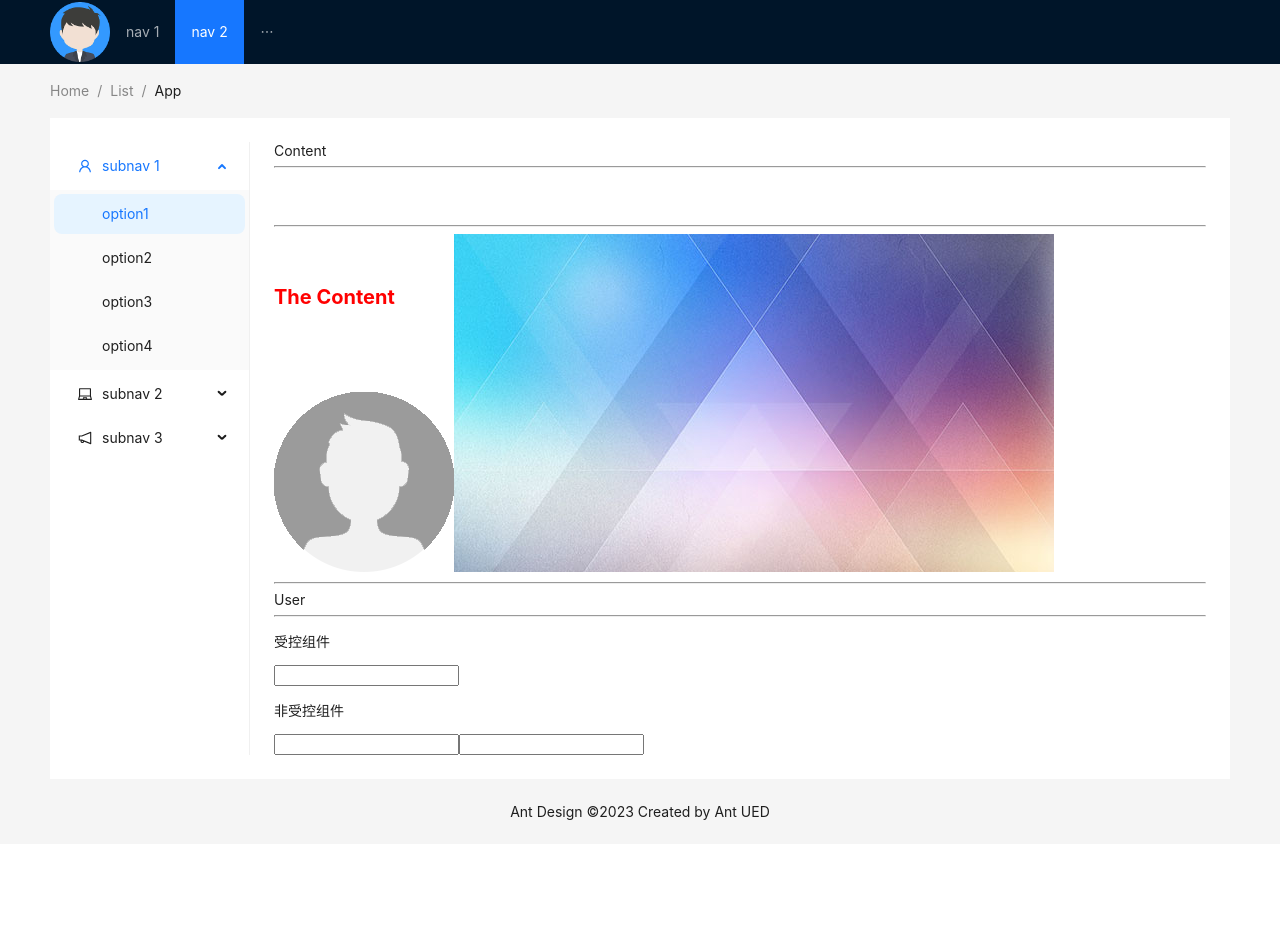
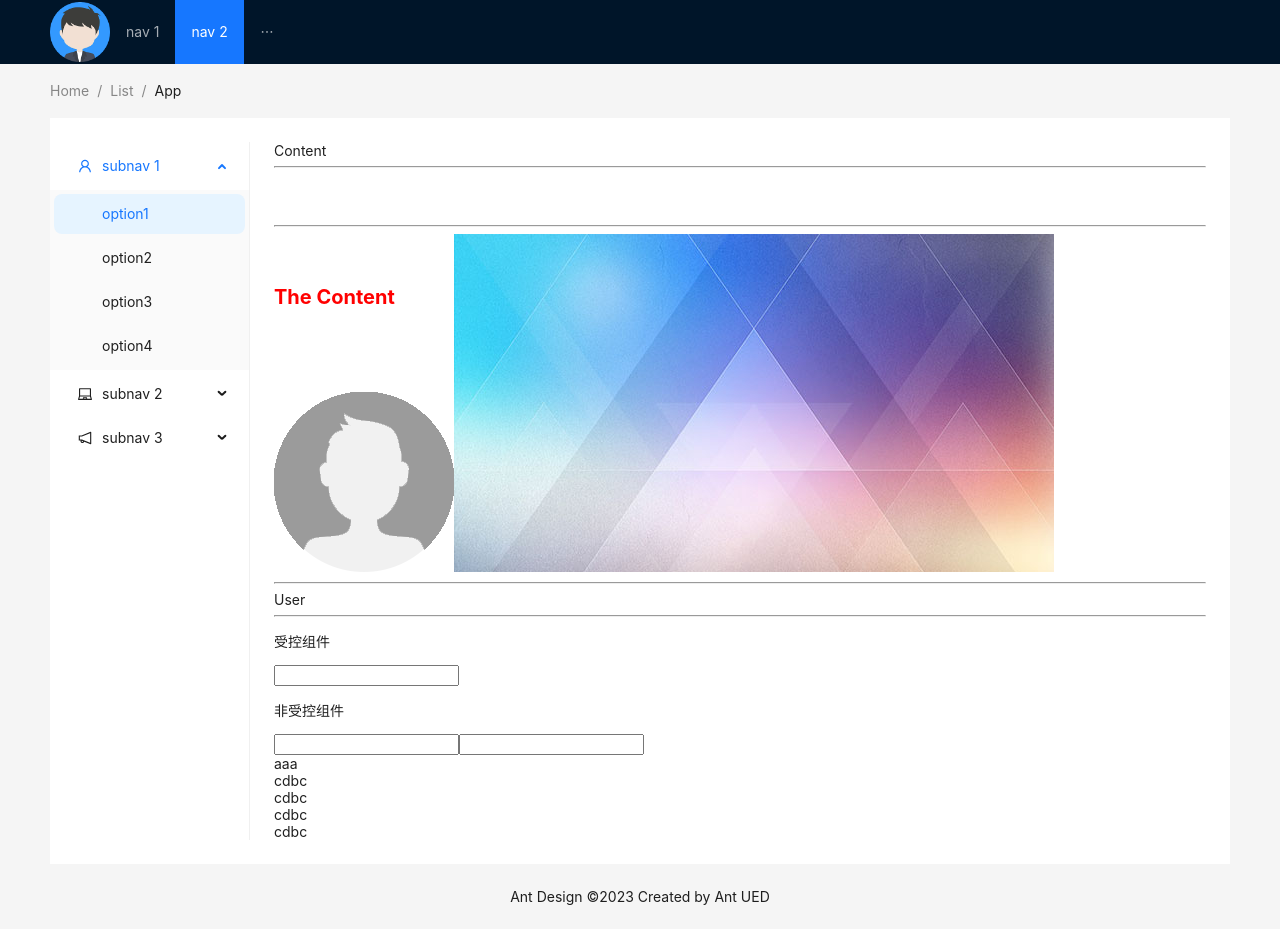
Before and after one commit to liu-yongyuan/mat-cloud-learn-react, a React app: page / in a window 1280 px wide. Before the commit the page ends 844 px from the top, so only its background shows below. Built offline with nearby package versions, Linux system fonts and the light colour scheme.

Commit message:
babel 热更新失效--暂不解决

```diff
--- a/babel.config.js
+++ b/babel.config.js
@@ -2,7 +2,7 @@ const isDev = process.env.NODE_ENV === "development"; // 是否为开发模式
 
 module.exports = {
   // plugins: [isDev && require.resolve("react-refresh/babel")].filter(Boolean),
-  plugins: ["react-refresh/babel"],
+  plugins: [require.resolve("react-refresh/babel")],
   presets: [
     [
       "@babel/preset-env",
--- a/src/pages/app/app.tsx
+++ b/src/pages/app/app.tsx
@@ -77,6 +77,11 @@ const App: React.FC = () => {
             <p>非受控组件</p>
             <input type="text" />
             <input type="text" />
+            <div>aaa</div>
+            <div>cdbc</div>
+            <div>cdbc</div>
+            <div>cdbc</div>
+            <div>cdbc</div>
           </Content>
         </Layout>
       </Content>
```
